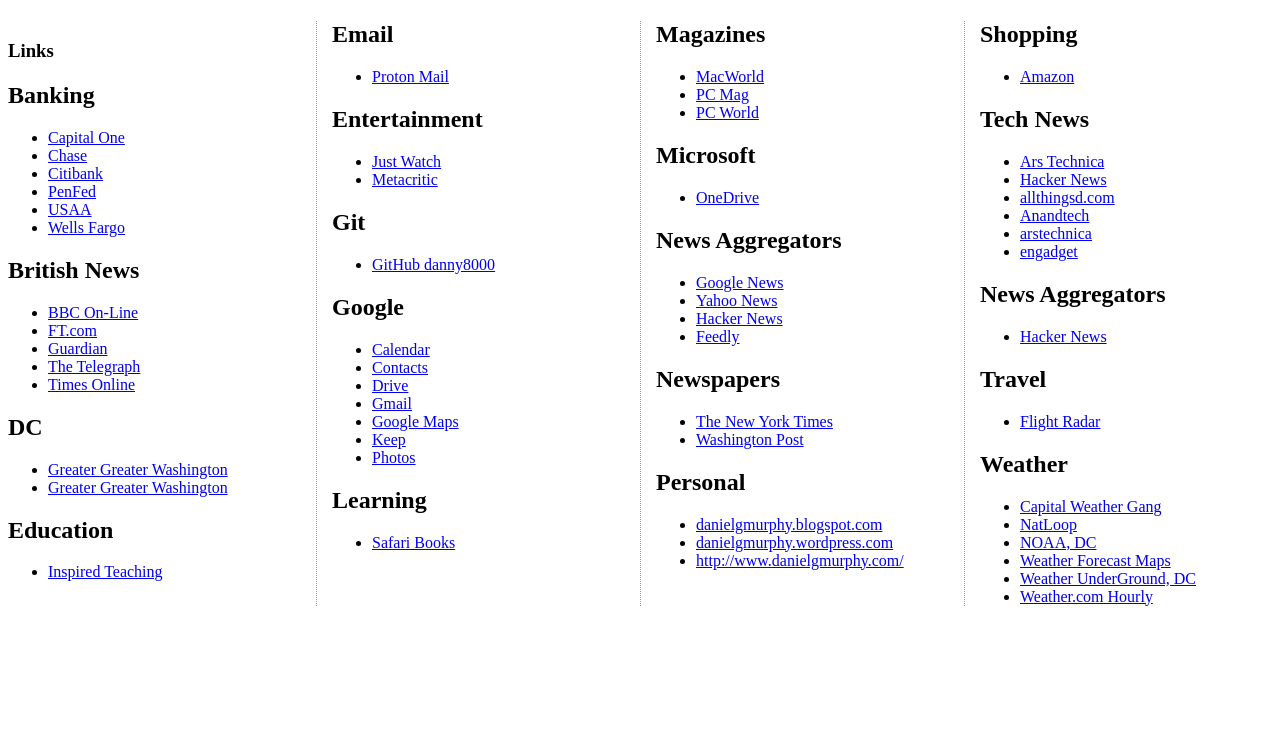
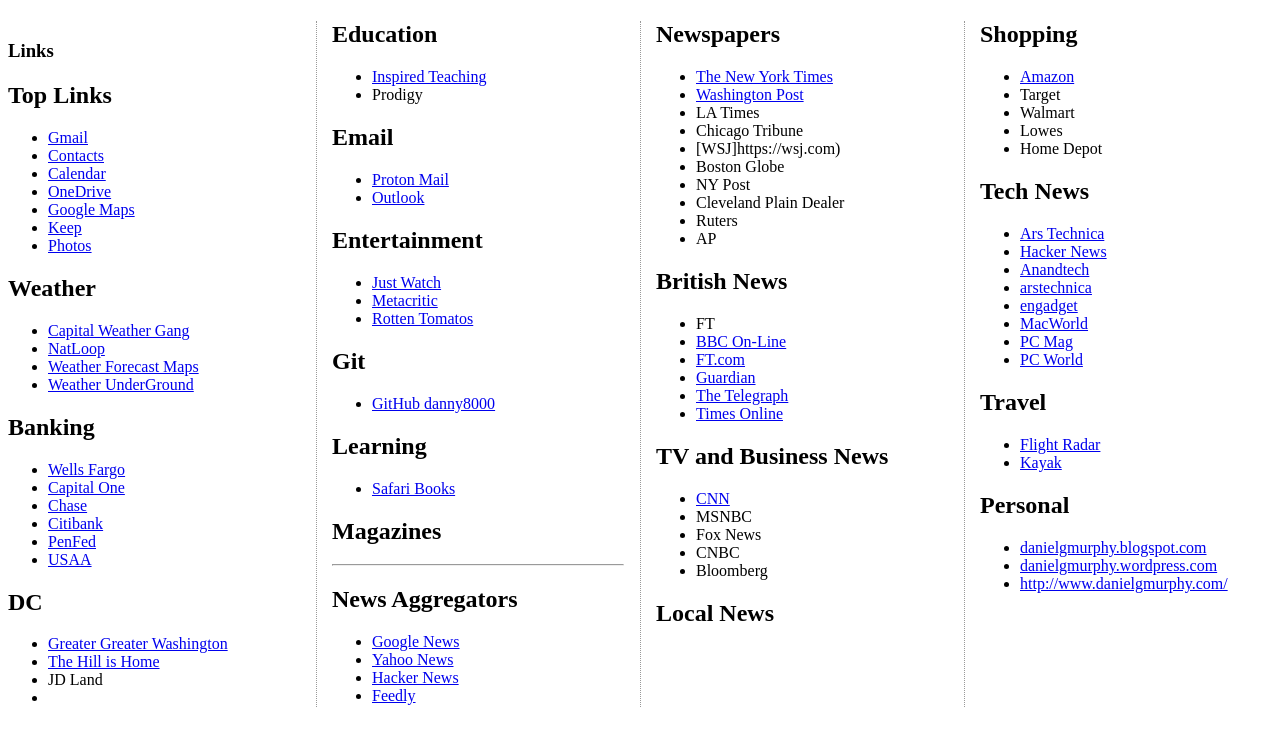
Before and after one commit to danny8000/Homepage, a Jekyll site: the page built from index.md, in a window 1280 px wide. Shown: the top 746 px of the page. Built offline with Jekyll 4.4.1, drawn with Linux system fonts in a browser that asks for light colours; our own code applies the rules of GitHub Pages for plain Markdown files.

Commit message:
Update index.md

```diff
--- a/index.md
+++ b/index.md
@@ -6,40 +6,55 @@ title: Links
 
 <div markdown="1">
 
+## Top Links
+
+* [Gmail](https://mail.google.com/mail/u/0/)
+* [Contacts](https://contacts.google.com)
+* [Calendar](https://calendar.google.com)
+* [OneDrive](https://www.onedrive.com)
+* [Google Maps ](http://maps.google.com/)
+* [Keep](https://keep.google.com/)
+* [Photos](https://photos.google.com/)
+
+</div>
+
+<div markdown="1">
+## Weather
+* [Capital Weather Gang](https://www.washingtonpost.com/news/capital-weather-gang/)
+* [NatLoop](https://radar.weather.gov/Conus/Loop/NatLoop.gif)
+* [Weather Forecast Maps](https://www.weather.gov/forecastmaps)
+* [Weather UnderGround](https://www.wunderground.com/forecast/us/dc/washington/20003)
+</div>
+
+<div markdown="1">
+
 ## Banking
 
+* [Wells Fargo](https://wellsfargo.com/)
 * [Capital One](https://www.capitalone.com/)
 * [Chase](https://www.chase.com/)
 * [Citibank](https://www.citi.com/)
 * [PenFed](https://www.penfed.org/)
 * [USAA](https://www.usaa.com/)
-* [Wells Fargo](https://wellsfargo.com/)
 
 </div>
-<div markdown="1">
 
-## British News
-
-* [BBC On-Line](http://news.bbc.co.uk/)
-* [FT.com](http://news.ft.com/)
-* [Guardian ](https://www.theguardian.com/)
-* [The Telegraph](http://www.telegraph.co.uk/)
-* [Times Online](http://www.timesonline.co.uk/)
-
-</div>
 <div markdown="1">
 
 ## DC
 
 * [Greater Greater Washington](http://greatergreaterwashington.org/)
-* [Greater Greater Washington](http://www.thehillishome.com/)
+* [The Hill is Home](http://www.thehillishome.com/)
+* JD Land
+*
 
 </div>
 <div markdown="1">
 
 ## Education
 
-* [Inspired Teaching](https://www.inspiredteachingschool.org/apps/pages/index.jsp?uREC_ID=1189392&type=d&pREC_ID=1432766)
+* [Inspired Teaching](https://www.inspiredteachingschool.org/)
+* Prodigy
 
 </div>
 <div markdown="1">
@@ -47,6 +62,7 @@ title: Links
 ## Email
 
 * [Proton Mail](https://mail.protonmail.com/)
+* [Outlook](https://outlook.com/)
 
 </div>
 <div markdown="1">
@@ -55,6 +71,7 @@ title: Links
 
 * [Just Watch](https://www.justwatch.com/us/watchlist)
 * [Metacritic](https://www.metacritic.com/browse/movies/genre/metascore/family?view=condensed)
+* [Rotten Tomatos](https://www.rottentomatoes.com/browse/top-dvd-streaming/)
 
 </div>
 <div markdown="1">
@@ -64,19 +81,7 @@ title: Links
 * [GitHub danny8000](https://github.com/danny8000?tab=repositories)
 
 </div>
-<div markdown="1">
 
-## Google
-
-* [Calendar](https://calendar.google.com)
-* [Contacts](https://contacts.google.com/)
-* [Drive](https://photos.google.com/)
-* [Gmail](https://mail.google.com/mail/u/0/)
-* [Google Maps ](http://maps.google.com/)
-* [Keep](https://keep.google.com/)
-* [Photos](https://photos.google.com/)
-
-</div>
 <div markdown="1">
 
 ## Learning
@@ -88,36 +93,99 @@ title: Links
 
 ## Magazines
 
-* [MacWorld ](http://www.macworld.com/)
-* [PC Mag](http://www.pcmag.com/)
-* [PC World](http://www.pcworld.com/)
+
 
 </div>
-<div markdown="1">
-
-## Microsoft
-
-* [OneDrive](https://onedrive.live.com)
-
-</div>
+<hr>
 <div markdown="1">
 
 ## News Aggregators
 
-* [Google News](http://news.google.com/)
-* [Yahoo News](http://news.yahoo.com/)
+* [Google News](http://news.google.com)
+* [Yahoo News](http://news.yahoo.com)
 * [Hacker News](https://news.ycombinator.com/over?points=200)
-* [Feedly](https://feedly.com/)
+* [Feedly](https://feedly.com)
 
 </div>
+
+<div markdown="1">
+## Newspapers
+* [The New York Times](http://www.nytimes.com/)
+* [Washington Post](http://www.washingtonpost.com/)
+* LA Times
+* Chicago Tribune
+* [WSJ]https://wsj.com)
+* Boston Globe
+* NY Post
+* Cleveland Plain Dealer
+* Ruters
+* AP
+</div>
+
 <div markdown="1">
 
-## Newspapers
+## British News
 
-* [The New York Times](http://www.nytimes.com/)
-* [Washington Post](http://www.washingtonpost.com/)
+* FT
+* [BBC On-Line](http://news.bbc.co.uk/)
+* [FT.com](http://news.ft.com/)
+* [Guardian ](https://www.theguardian.com/)
+* [The Telegraph](http://www.telegraph.co.uk/)
+* [Times Online](http://www.timesonline.co.uk/)
 
 </div>
+
+<div markdown="1">
+
+## TV and Business News
+
+* [CNN](http://news.bbc.co.uk/)
+* MSNBC
+* Fox News
+* CNBC
+* Bloomberg
+</div>
+
+## Local News
+
+
+<div markdown="1">
+
+## Shopping
+
+* [Amazon](https://smile.amazon.com/)
+* Target
+* Walmart
+* Lowes
+* Home Depot
+
+</div>
+
+<div markdown="1">
+
+## Tech News
+
+* [Ars Technica](https://arstechnica.com/)
+* [Hacker News](https://news.ycombinator.com/news)
+* [Anandtech](http://www.anandtech.com/)
+* [arstechnica](http://arstechnica.com/)
+* [engadget](http://www.engadget.com/)
+* [MacWorld ](http://www.macworld.com/)
+* [PC Mag](http://www.pcmag.com/)
+* [PC World](http://www.pcworld.com/)
+</div>
+
+
+<div markdown="1">
+
+## Travel
+
+* [Flight Radar](https://www.flightradar24.com)
+* [Kayak](kayak.com)
+
+
+</div>
+
 <div markdown="1">
 
 ## Personal
@@ -127,48 +195,3 @@ title: Links
 * [http://www.danielgmurphy.com/](http://www.danielgmurphy.com/)
 
 </div>
-<div markdown="1">
-
-## Shopping
-
-* [Amazon](https://smile.amazon.com/)
-
-</div>
-<div markdown="1">
-
-## Tech News
-
-* [Ars Technica](https://arstechnica.com/)
-* [Hacker News](https://news.ycombinator.com/news)
-* [allthingsd.com](http://allthingsd.com/)
-* [Anandtech](http://www.anandtech.com/)
-* [arstechnica](http://arstechnica.com/)
-* [engadget](http://www.engadget.com/)
-
-</div>
-<div markdown="1">
-
-## News Aggregators
-
-* [Hacker News](http://news.ycombinator.com/over?points=200)
-
-</div>
-<div markdown="1">
-
-## Travel
-
-* [Flight Radar](https://www.flightradar24.com)
-
-</div>
-<div markdown="1">
-
-## Weather
-
-* [Capital Weather Gang](https://www.washingtonpost.com/news/capital-weather-gang/)
-* [NatLoop](https://radar.weather.gov/Conus/Loop/NatLoop.gif)
-* [NOAA, DC](http://www.erh.noaa.gov/lwx/)
-* [Weather Forecast Maps](https://www.weather.gov/forecastmaps)
-* [Weather UnderGround, DC](http://www.wunderground.com/cgi-bin/findweather/getForecast?query=20003/)
-* [Weather.com Hourly](http://www.weather.com/weather/hourbyhour/graph/Washington+DC+20003:4:US)
-
-</div>
```
